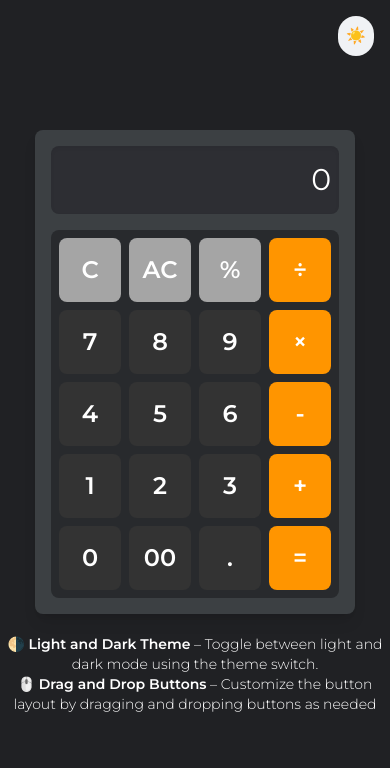
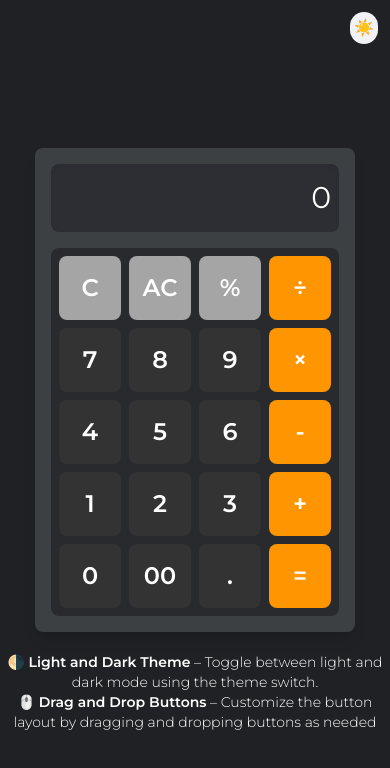
Before and after one commit to Tanaypanchal007/drag-and-drop-calculator, a React (Vite) app: page / in a window 390 px wide. Shown: the top 768 px of the page. Built offline with nearby package versions, Linux system fonts and the light colour scheme.

Commit message:
Some changes in ui

```diff
--- a/src/App.jsx
+++ b/src/App.jsx
@@ -16,7 +16,7 @@ const App = () => {
   return (
     <div className="flex font-mono justify-center items-center h-screen bg-light-main-bg dark:bg-dark-main-bg">
       <ThemeToggle />
-      <div className="flex flex-col justify-center items-center">
+      <div className="flex flex-col justify-center items-center mt-[35px]">
         <Calculator />
         <Note />
       </div>
--- a/src/components/ThemeToggle.jsx
+++ b/src/components/ThemeToggle.jsx
@@ -7,7 +7,7 @@ const ThemeToggle = () => {
   return (
     <button
       onClick={toggleTheme}
-      className="absolute top-4 right-4 p-2 bg-dark-main-bg dark:bg-light-main-bg rounded-full text-black dark:text-white"
+      className="absolute top-3 right-3 p-1 md:p-2 bg-dark-main-bg dark:bg-light-main-bg rounded-full text-black dark:text-white"
     >
       {theme === "dark" ? "☀️" : "🌙"}
     </button>
```
